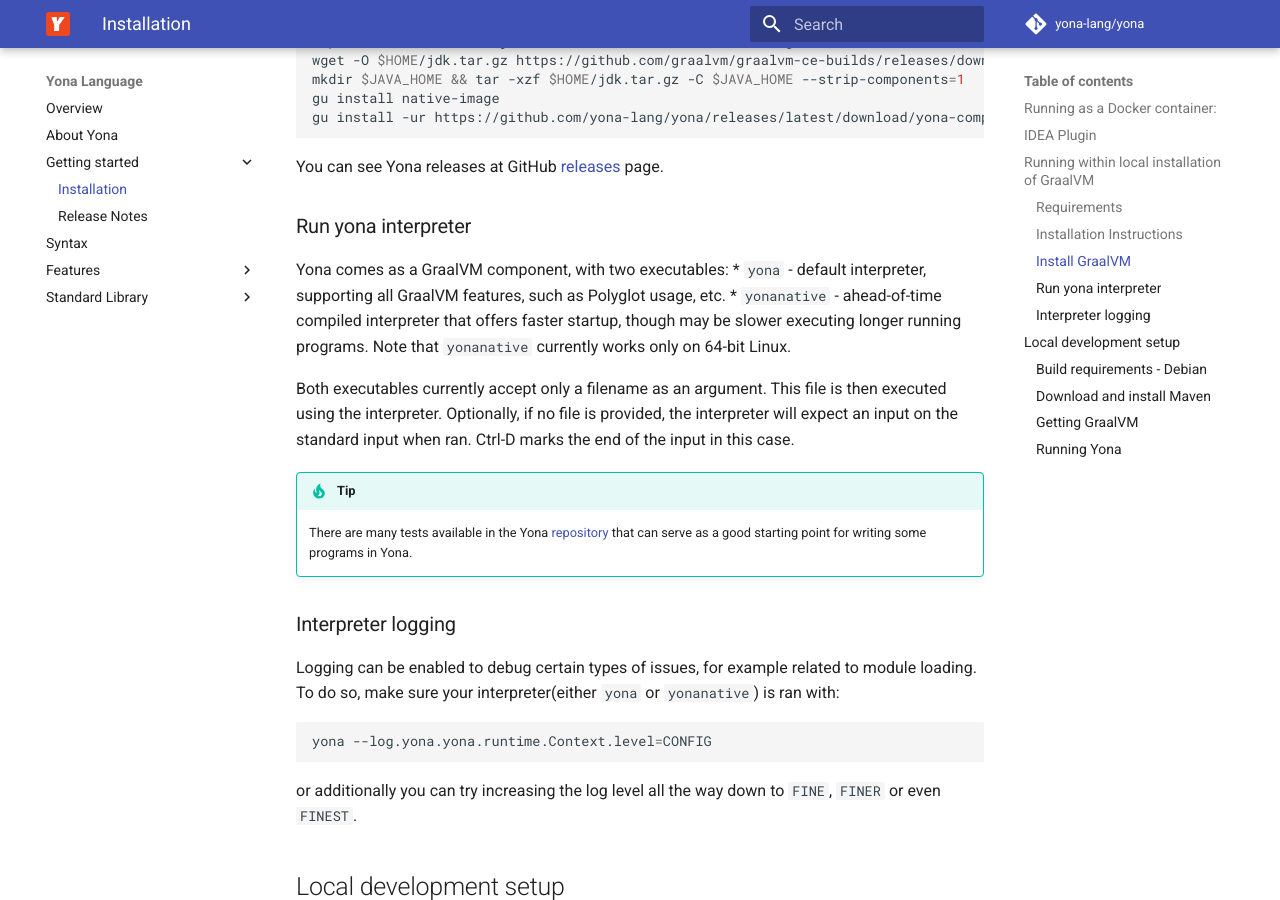
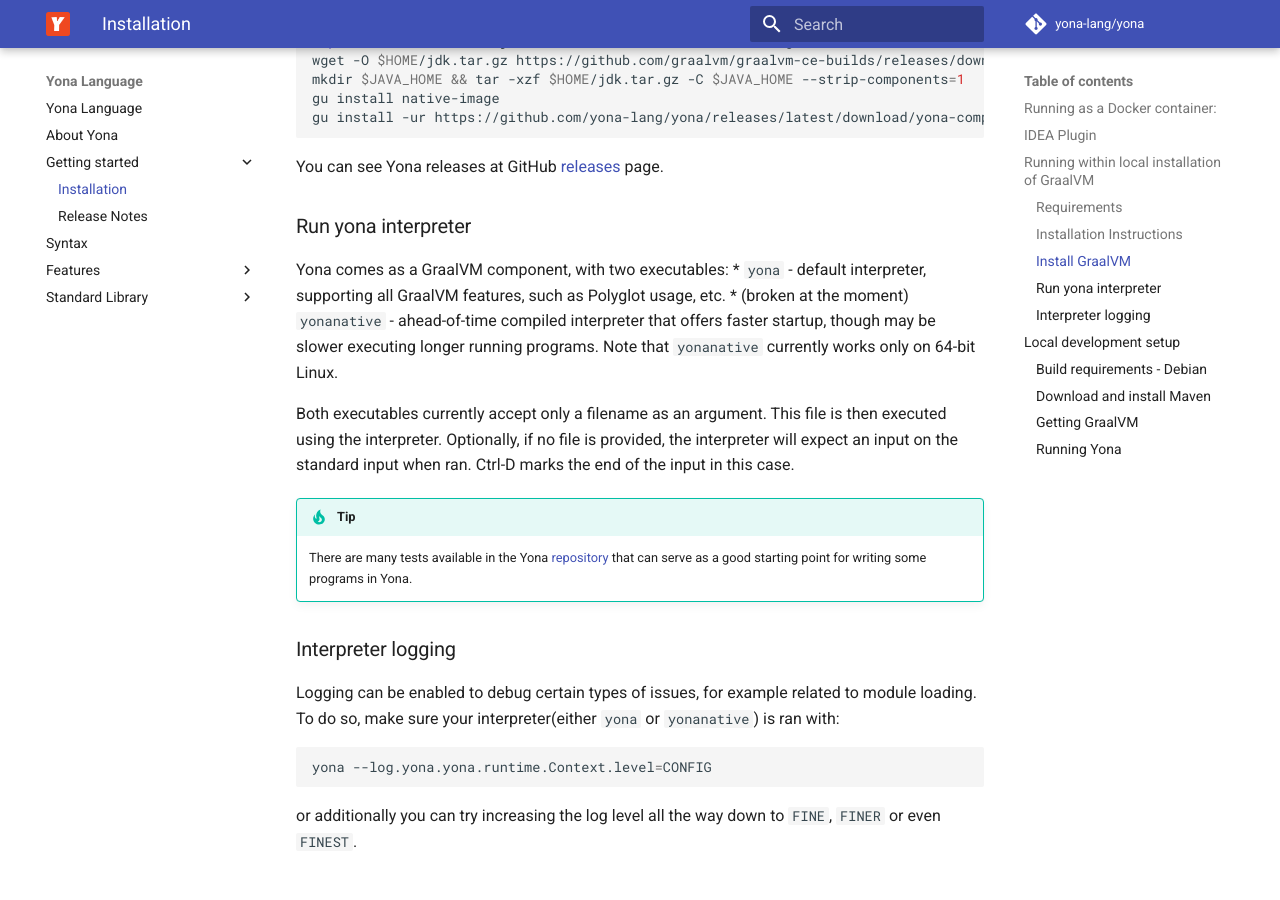
Before and after one commit to yona-lang/homepage, an MkDocs documentation site: the page built from docs/getting_started/installation.md, in a window 1280 px wide and 900 px high, scrolled down 889 px. Built offline with MkDocs 1.6.1 and Material for MkDocs 9.7.7, drawn with Linux system fonts in a browser that asks for light colours; comment, search, counter and statistics services are not loaded.

Commit message:
small tweaks

```diff
--- a/docs/getting_started/installation.md
+++ b/docs/getting_started/installation.md
@@ -35,7 +35,7 @@ You can see Yona releases at GitHub [releases](https://github.com/yona-lang/yona
 ### Run yona interpreter
 Yona comes as a GraalVM component, with two executables:
 * `yona` - default interpreter, supporting all GraalVM features, such as Polyglot usage, etc.
-* `yonanative` - ahead-of-time compiled interpreter that offers faster startup, though may be slower executing longer running programs. Note that `yonanative` currently works only on 64-bit Linux.
+* (broken at the moment) `yonanative` - ahead-of-time compiled interpreter that offers faster startup, though may be slower executing longer running programs. Note that `yonanative` currently works only on 64-bit Linux.
 
 Both executables currently accept only a filename as an argument. This file is then executed using the interpreter.
 Optionally, if no file is provided, the interpreter will expect an input on the standard input when ran. Ctrl-D marks the end of the input in this case.
--- a/docs/index.md
+++ b/docs/index.md
@@ -1,5 +1,5 @@
 ---
-title: "Overview"
+title: "Yona Language"
 description: Yona is a modern take on a dynamic and polyglot general-purpose programming language with advanced functional programming, automatic concurrency, minimalistic ML-like syntax, strict evaluation, for GraalVM polyglot virtual machine (VM).
 ---
 
--- a/docs/stdlib/overview.md
+++ b/docs/stdlib/overview.md
@@ -1,5 +1,5 @@
 ---
-title: "Overview"
+title: "Standard Library"
 tags: stdlib
 ---
 
```
